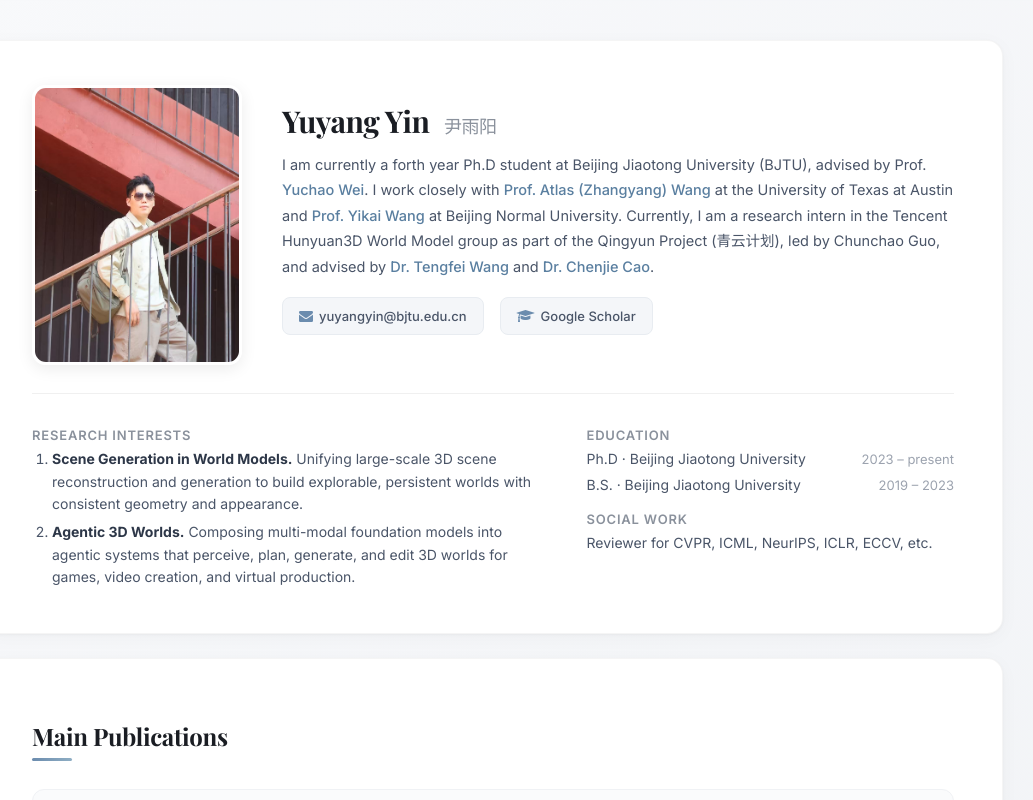
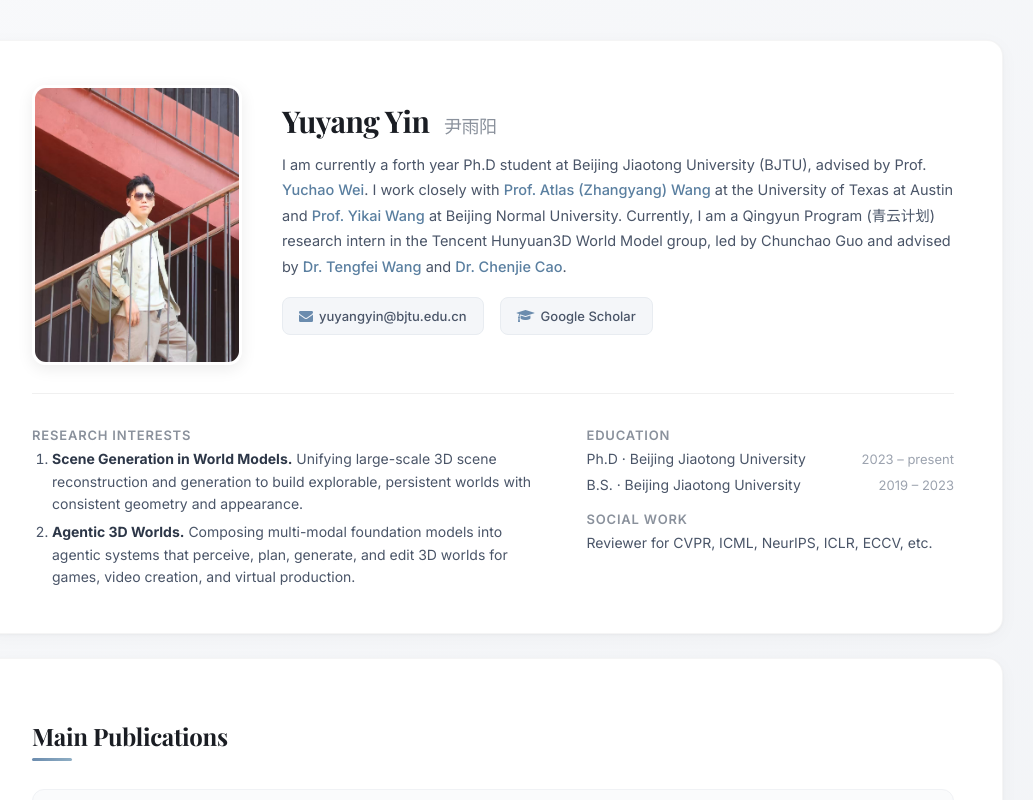
Before and after one commit to YuyangYin/YuyangYin.github.io, a Jekyll site: the page built from index.html, in a window 1280 px wide and 900 px high, cut to the strip 0-804 px from the top of the window. Shown: the top 800 px of the strip, without its empty margins (147-1180 px from the left). Built offline with Jekyll 4.4.1, drawn with Linux system fonts in a browser that asks for light colours; a script that is not in the unit is left out; some of the changed text lies outside the part shown.

Commit message:
Describe Qingyun Program as internship role

```diff
--- a/_includes/yyy_intern.html
+++ b/_includes/yyy_intern.html
@@ -8,10 +8,10 @@
 			<img src="assets/images/hunyuan3d.png" alt="Tencent Hunyuan3D">
 		</div>
 		<div class="exp-body">
-			<div class="exp-company">Tencent Hunyuan3D · Qingyun Project (青云计划)</div>
+			<div class="exp-company">Tencent Hunyuan3D</div>
 			<div class="exp-period">2025.12 – present</div>
 			<div class="exp-desc">
-				Topic: World Model. Lead by Chunchao Guo, advised by
+				Qingyun Program (青云计划) Research Intern. Topic: World Model. Led by Chunchao Guo, advised by
 				<a href="https://tengfei-wang.github.io/" target="_blank">Dr. Tengfei Wang</a> and
 				<a href="https://ewrfcas.github.io/" target="_blank">Dr. Chenjie Cao</a>.
 			</div>
--- a/_includes/yyy_introduction.html
+++ b/_includes/yyy_introduction.html
@@ -12,8 +12,8 @@
 			<a href="https://scholar.google.com/citations?user=pxFyKAIAAAAJ&hl=zh-CN">Prof. Atlas (Zhangyang) Wang</a>
 			at the University of Texas at Austin and
 			<a href="https://yikaiw.github.io/">Prof. Yikai Wang</a> at Beijing Normal University.
-			Currently, I am a research intern in the Tencent Hunyuan3D World Model group as part of the Qingyun Project
-			(青云计划), led by Chunchao Guo, and advised by
+			Currently, I am a Qingyun Program (青云计划) research intern in the Tencent Hunyuan3D World Model group,
+			led by Chunchao Guo and advised by
 			<a href="https://tengfei-wang.github.io/" target="_blank">Dr. Tengfei Wang</a> and
 			<a href="https://ewrfcas.github.io/" target="_blank">Dr. Chenjie Cao</a>.
 		</p>
```
